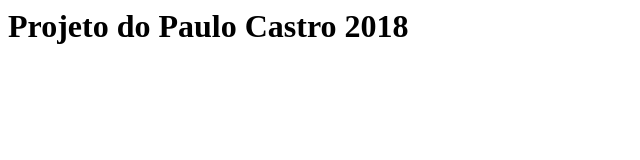
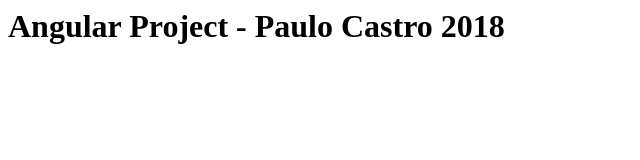
Before and after one commit to castro-paulo/angularproject, a plain HTML site: page index.html in a window 1280 px wide. Shown: the whole page, without its empty margins (0-640 px from the left). Drawn offline with Linux system fonts and the light colour scheme.

Commit message:
Title changed

```diff
--- a/index.html
+++ b/index.html
@@ -2,6 +2,6 @@
     <head>
     </head>
     <body>
-        <h1>Projeto do Paulo Castro 2018</h1>
+        <h1>Angular Project - Paulo Castro 2018</h1>
     </body>
 </html>
```
